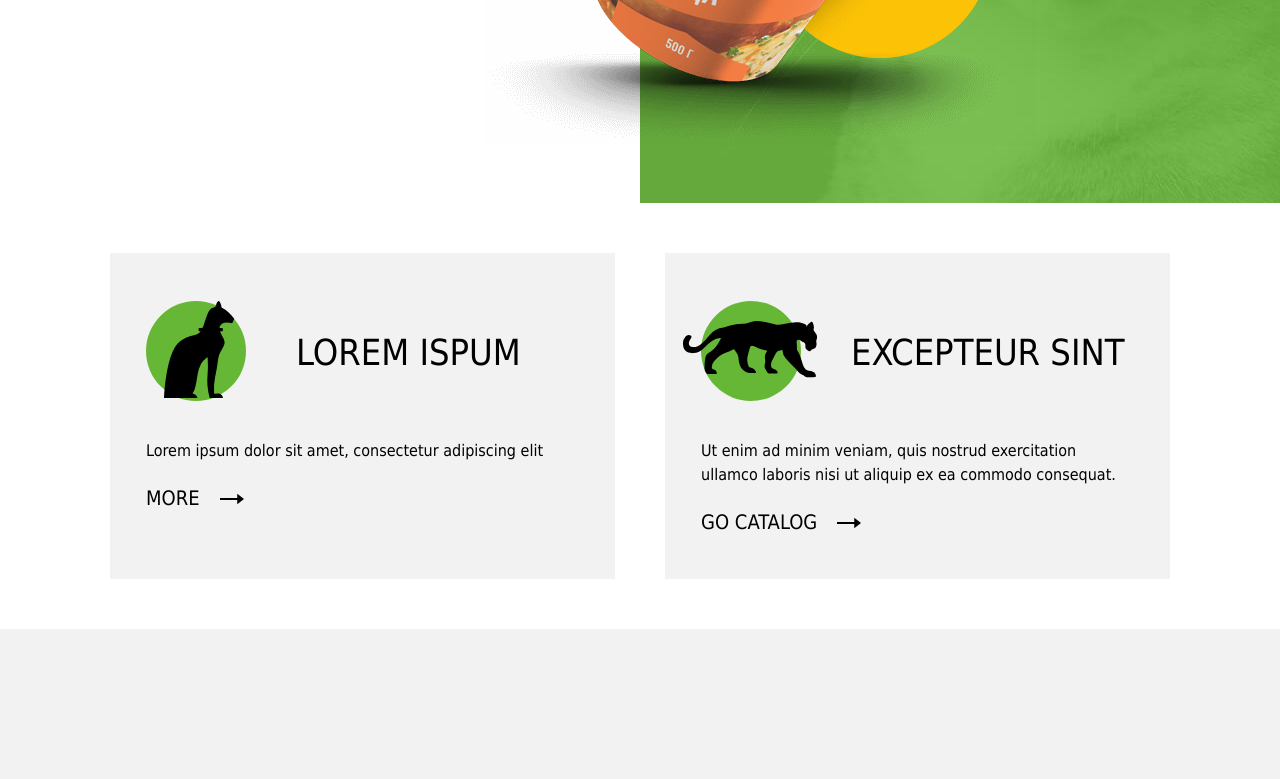
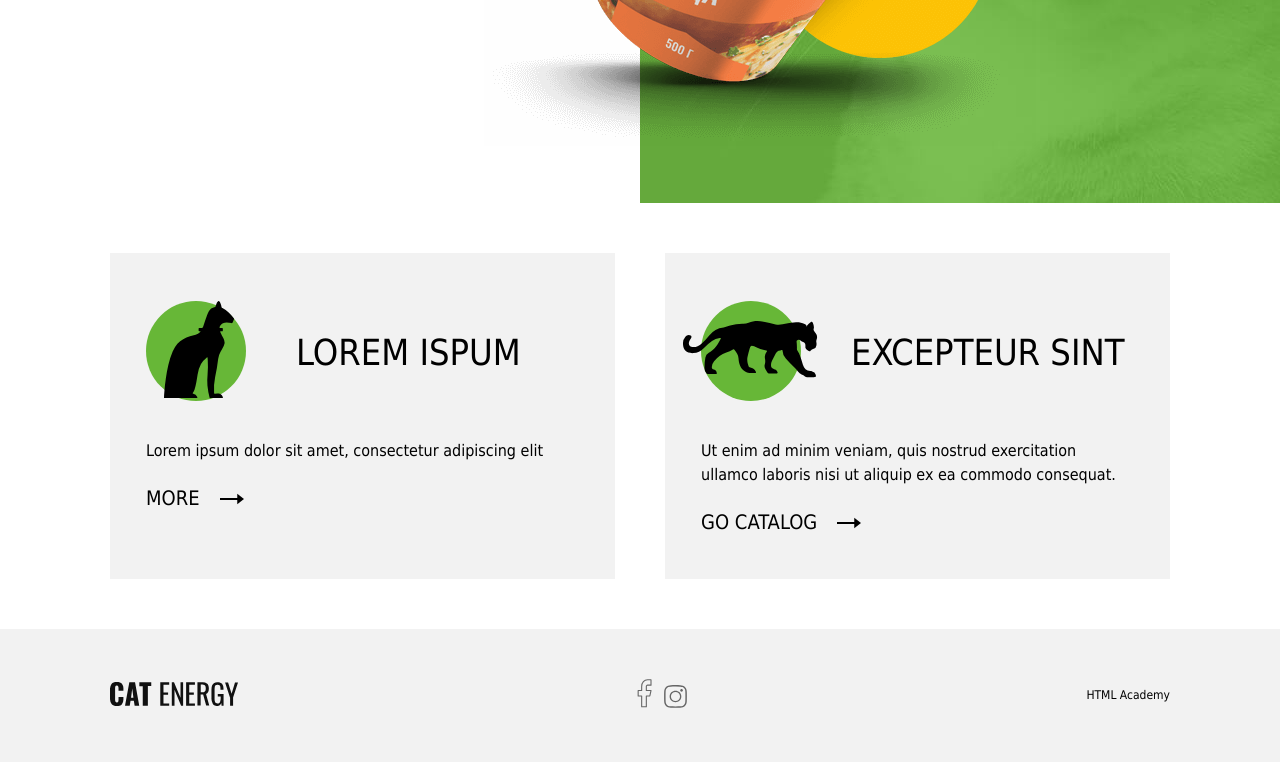
Before and after one commit to kweyjibo/catenergy-layout, a website built with Parcel: page src/index.pug in a window 1280 px wide. Shown: the part 491-1270 px from the top of the page. Built offline with nearby package versions, Linux system fonts and the light colour scheme.

Commit message:
Cat Energy layout footer

```diff
--- a/src/scss/footer.scss
+++ b/src/scss/footer.scss
@@ -1,4 +1,12 @@
+/* --------------- Vars -------------------- */
+
+@import "vars";
+
+/* --------------- /vars -------------------- */
+
 .footer {
-  height: 150px;
+  padding: 50px 110px;
+  box-sizing: border-box;
+
   background-color: #f2f2f2;
 }
--- a/src/scss/style.scss
+++ b/src/scss/style.scss
@@ -1,8 +1,6 @@
 /* --------------- Vars -------------------- */
 
 @import "vars";
-
-$site-shift: 110px;
 
 /* --------------- /vars -------------------- */
 
@@ -47,6 +45,11 @@ a {
     &.__top100 {
         padding-top: 100px;
     }
+
+    &.__center {
+        align-items: center;
+        white-space: nowrap;
+    }
 }
 
 .flex-i {
@@ -69,6 +72,15 @@ a {
     &.__bg-gray {
         background-color: #f2f2f2;
     }
+
+    .flex.__center & {
+        width: auto;
+    }
+
+    &.__wide {
+        flex: 1 100%;
+        text-align: center;
+    }
 }
 
 /* --------------- /common -------------------- */
--- a/src/scss/vars.scss
+++ b/src/scss/vars.scss
@@ -3,5 +3,6 @@ $bg-color: #fff;
 
 $grid: 20px;
 $shift: 4px;
+$site-shift: 110px;
 
 $tablet: 1268px;
--- a/src/template/footer.pug
+++ b/src/template/footer.pug
@@ -1,6 +1,12 @@
 footer(class='footer')
-  div(class='flex')
+  div(class='flex __center')
     div(class='flex-i')
       div(class='footer-logo')
-    div(class='flex-i')
-    div(class='flex-i')
+        svg(width='128px', height='24px')
+          use(xlink:href='./res/logo.svg#logo')
+    div(class='flex-i __wide')
+      svg(width='23px', height='29px')
+          use(xlink:href='./res/social-FB.svg#fb')
+      svg(width='23px', height='23px')
+          use(xlink:href='./res/social-IG.svg#ig')
+    div(class='flex-i')='HTML Academy'
```
Also changed, not shown: dist/index.html, dist/logo.73c95d43.svg (added), dist/social-FB.ebc772be.svg (added), dist/social-IG.e66d9c34.svg (added), src/res/logo.svg (added), src/res/social-FB.svg (added), src/res/social-IG.svg (added), 3 other files.
